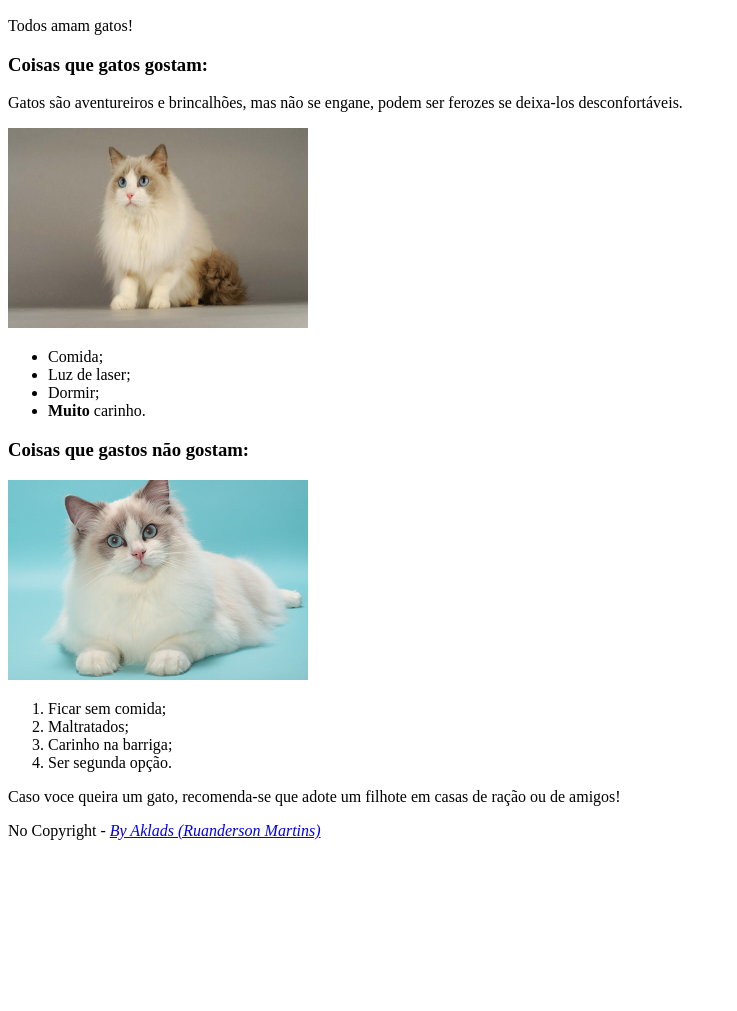
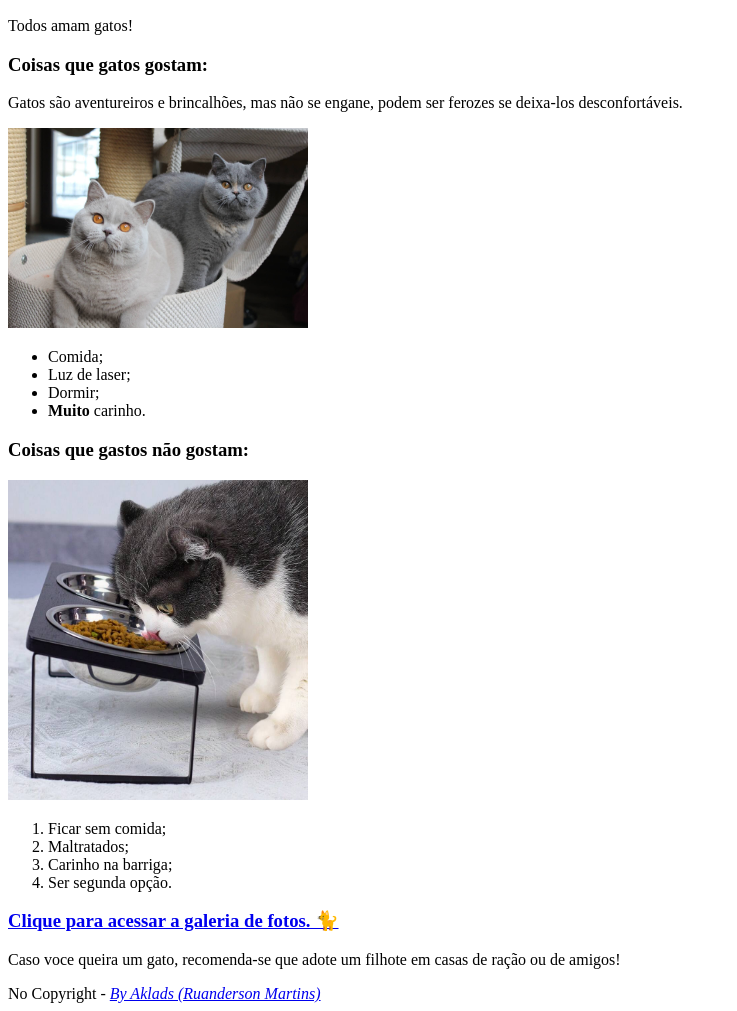
Before and after one commit to Aklads/appdegato, a plain HTML site: page index.html in a window 1280 px wide. Shown: the part 110-1121 px from the top of the page, without its empty margins (0-737 px from the left). Before the commit the page ends 958 px from the top, so only its background shows below. Drawn offline with Linux system fonts and the light colour scheme.

Commit message:
Correção de textos
Corrigido textos da index e implementado "alt" para leitura de pessoas com dificuldade visual;
Adicionado ícone nas páginas.

```diff
--- a/index.html
+++ b/index.html
@@ -3,6 +3,7 @@
     <head>
         <meta charset="utf-8">
         <title>Fotos de Gatos</title>
+        <link rel="icon" type="image/x-icon" href="./assets/img/ico.png"> <!-- Adicionando icone -->
     </head>
     <body>
         <main>
@@ -12,7 +13,7 @@
                 <p>Todos amam gatos!</p>
                 <h3>Coisas que gatos gostam:</h3>
                 <p>Gatos são aventureiros e brincalhões, mas não se engane, podem ser ferozes se deixa-los desconfortáveis.</p>
-                <img src="./assets/img/gato1.jpg" height="200" width="300" alt="Gato branco com pelos dourados de olhos azuis sentado.">
+                <img src="./assets/img/gatos.jpg" height="200" width="300" alt="Dois gatos cinzas, um escuro e outro claro de olhos laranjas.">
                   <ul>
                       <li>Comida;</li>
                       <li>Luz de laser;</li>
@@ -20,13 +21,14 @@
                       <li><strong>Muito</strong> carinho.</li>
                   </ul>
                 <h3>Coisas que gastos <strong>não</strong> gostam:</h3>
-                <img src="./assets/img/gato2.jpg" height="200" width="300" alt="Gato branco com pequenos pelos cinzas de olhos azuis.">
+                <img src="./assets/img/racao.jpg" height="320" width="300" alt="Gato branco mesclado com preto comendo ração.">
                   <ol>
                     <li>Ficar sem comida;</li>
                     <li>Maltratados;</li>
                     <li>Carinho na barriga;</li>
                     <li>Ser segunda opção.</li>
                   </ol>
+                <h3><a href="./pages/gallery.html">Clique para acessar a galeria de fotos. 🐈</a></h3>
                 <p>Caso voce queira um gato, recomenda-se que adote um filhote em casas de ração ou de amigos!</p>
             </section>
         </main>
```
Also changed, not shown: pages/gallery.html (+2 -1 lines).
